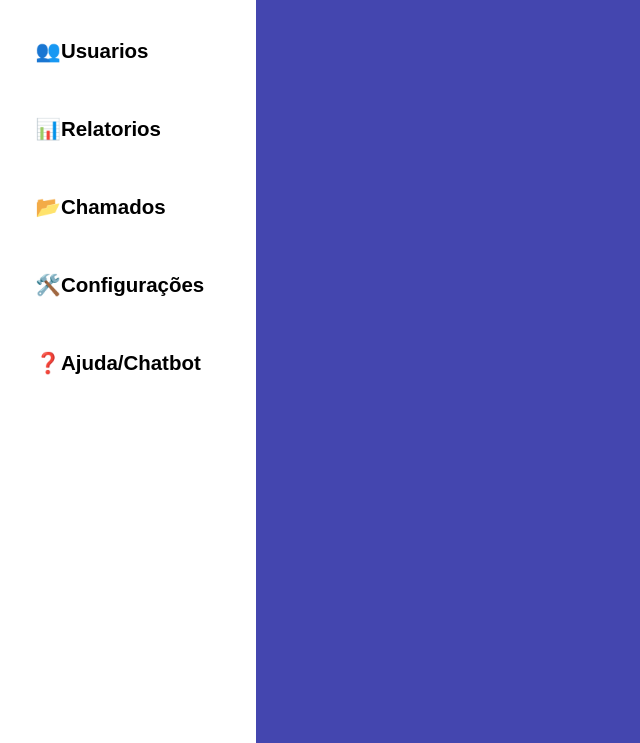
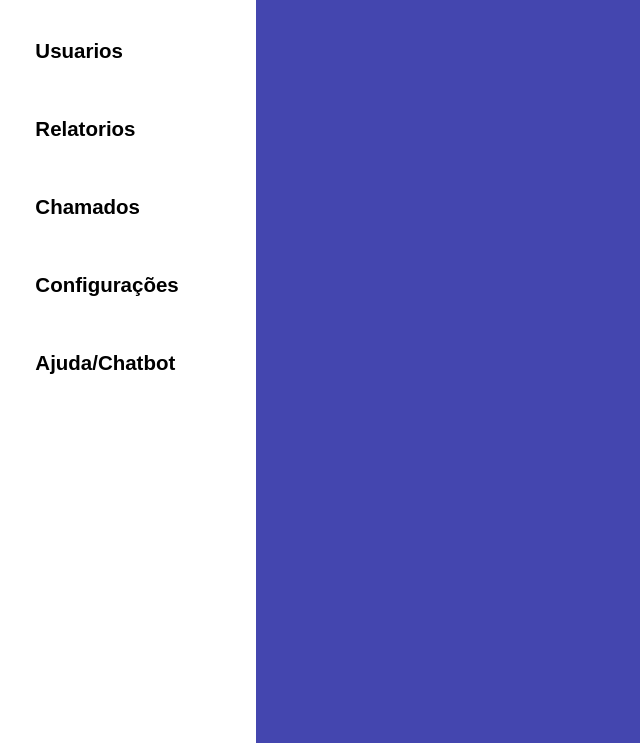
Before and after one commit to Progale123/tcc, a plain HTML site: page Front/html/ADM.html in a window 1280 px wide. Shown: the part 57-800 px from the top of the page, without its empty margins (0-640 px from the left). Drawn offline with Linux system fonts and the light colour scheme; a web font is replaced by a local one.

Commit message:
Removido TODOS os emojis do painel lateral

```diff
--- a/Front/html/ADM.html
+++ b/Front/html/ADM.html
@@ -16,11 +16,11 @@
       <div class="SideBar">
         <h1 class="Titulo-Logo">NexaDesk</h1>
 
-         <a href="user.html" class="Btns">👥Usuarios</a>
-        <div class="Btns">📊Relatorios</div>
-        <a href="Chamados.html" class="Btns">📂Chamados</a>
-        <a href="Configs.html" class="Btns">🛠️Configurações</a>
-        <a href="ChatBot.html" class="Btns">❓Ajuda/Chatbot</a>
+         <a href="user.html" class="Btns">Usuarios</a>
+        <div class="Btns">Relatorios</div>
+        <a href="Chamados.html" class="Btns">Chamados</a>
+        <a href="Configs.html" class="Btns">Configurações</a>
+        <a href="ChatBot.html" class="Btns">Ajuda/Chatbot</a>
       </div>
     </div>
     <div class="docs">
```
Also changed, not shown: Front/html/Chamados.html (+5 -5 lines), Front/html/Configs.html (+5 -5 lines), Front/html/chatbot.html (+5 -5 lines), Front/html/user.html (+5 -5 lines), Front/html/userpt2.html (+5 -5 lines).
